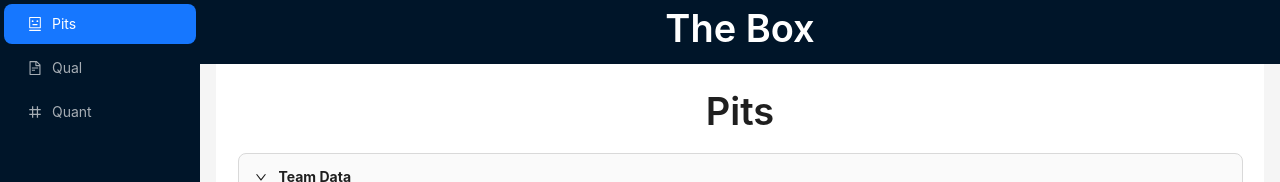
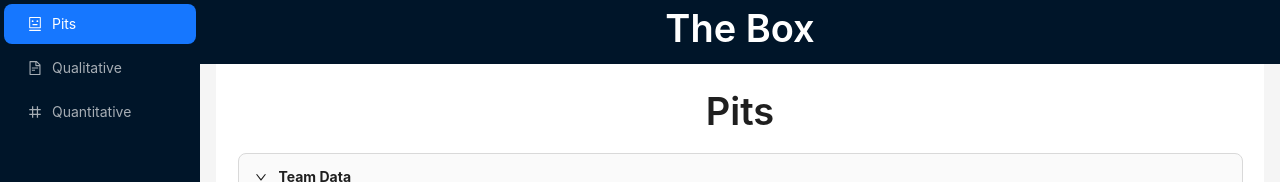
Before and after one commit to ArmandoDLaRosa/box-front, a React (Create React App) app: page / in a window 1280 px wide. Shown: the top 182 px of the page. Built offline with nearby package versions, Linux system fonts and the light colour scheme.

Commit message:
🐛 Good naming

```diff
--- a/src/App.js
+++ b/src/App.js
@@ -35,8 +35,8 @@ const routes = [
 
 const items = [
   getItem("Pits", "1", <Link to="/"><RobotOutlined /></Link>),
-  getItem("Qual", "2", <Link to="/Qual"><FileTextOutlined /></Link>),
-  getItem("Quant", "3", <Link to="/Quant"><NumberOutlined /></Link>),
+  getItem("Qualitative", "2", <Link to="/Qual"><FileTextOutlined /></Link>),
+  getItem("Quantitative", "3", <Link to="/Quant"><NumberOutlined /></Link>),
 
 ];
 
```
